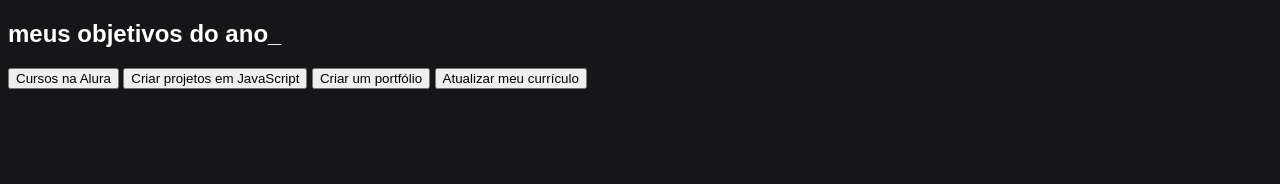
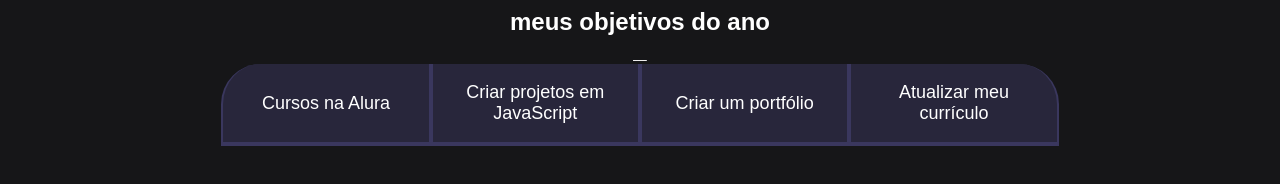
Before and after one commit to chistian9908/projeto-de-vida-34, a plain HTML site: page index.html in a window 1280 px wide. Drawn offline with Linux system fonts and the light colour scheme.

Commit message:
Add files via upload

```diff
--- a/index.html
+++ b/index.html
@@ -9,7 +9,7 @@
 </head>
 <body>
 <setion class="conteudo-principal">
-    <h2 class="conteudo-principal">meus objetivos do ano_ </h2>
+    <h2 class="conteudo-principal">meus objetivos do ano<span>_</span></h2>
     <div class="botoes">
       <button class="botao">Cursos na Alura</button>
       <button class="botao">Criar projetos em JavaScript</button>
--- a/style.css
+++ b/style.css
@@ -36,3 +36,59 @@ body {
   color: var(--branco);
   font-family: 'Chakra Petch', sans-serif;
 }
+
+
+.conteudo-principal {
+  display: flex;
+  flex-direction: column;
+  justify-content: center;
+  align-items: center;
+  max-width: 1200px;
+  width: 100%;
+  margin: 0 auto;
+}
+
+.titulo-principal {
+  text-align: left;
+  width: 100%;
+  font-size: 32px;
+}
+.titulo-principal span {
+  color: var(--verde);
+}
+
+
+.botao {
+  font-family: "Crakra Petch", sans-serif;
+  background-color: var(--botao-inativo);
+  color: var(--branco);
+  display: flex;
+  justify-content: center;
+  padding: 1em;
+  font-size: 18px;
+  align-items: center;
+  width: 100%;
+  border-bottom: 4px solid var(--botao-ativo);
+  border-left: 2px solid var(--botao-ativo);
+  border-right: 2px solid var(--botao-ativo);
+  border-top: none;
+}
+
+.botao:first-child {
+  border-radius: 40px 40px 0 0;
+}
+
+
+@media screen and (min-width: 768px) {
+  .botoes {
+      display: flex;
+  }
+
+  .botao:first-child {
+      border-radius: 40px 0 0 0;
+  }
+
+  .botao:last-child {
+      border-radius: 0 40px 0 0;
+  }
+}
```
